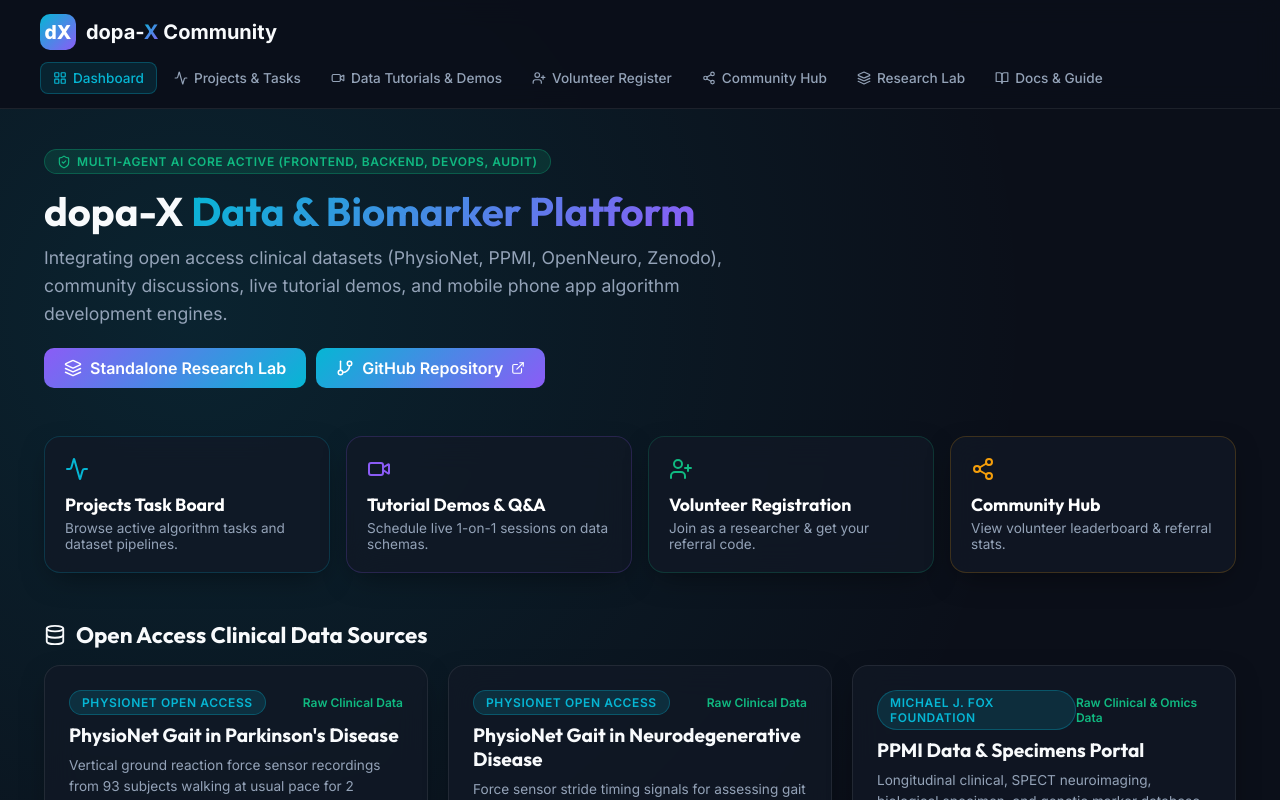
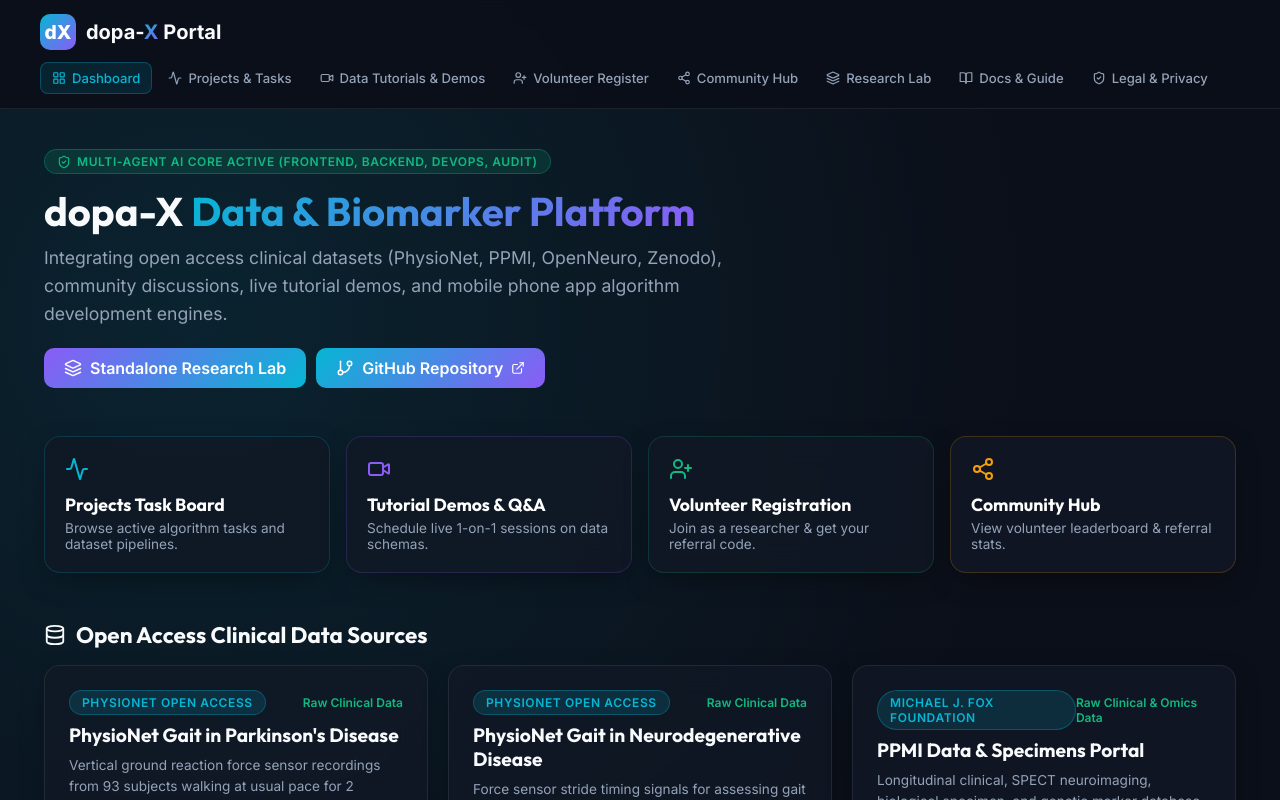
Before and after one commit to dopax35/data-analysis-tools, a Next.js app: page / in a window 1280 px wide. Shown: the top 800 px of the page. Built offline with nearby package versions, Linux system fonts and the light colour scheme.

Commit message:
Transfer site target to https://www.dopa-x.org/portal, add TBD legal consent gate & legal tab (components/Navbar.jsx)

```diff
--- a/components/Navbar.jsx
+++ b/components/Navbar.jsx
@@ -1,7 +1,7 @@
 import React from 'react';
 import Link from 'next/link';
 import { useRouter } from 'next/router';
-import { Activity, LayoutGrid, UserPlus, Share2, Video, Layers, BookOpen } from 'lucide-react';
+import { Activity, LayoutGrid, UserPlus, Share2, Video, Layers, BookOpen, ShieldCheck } from 'lucide-react';
 
 export default function Navbar() {
   const router = useRouter();
@@ -14,6 +14,7 @@ export default function Navbar() {
     { name: 'Community Hub', path: '/referral', icon: Share2 },
     { name: 'Research Lab', path: '/research', icon: Layers },
     { name: 'Docs & Guide', path: '/docs', icon: BookOpen },
+    { name: 'Legal & Privacy', path: '/legal', icon: ShieldCheck },
   ];
 
   return (
@@ -24,7 +25,7 @@ export default function Navbar() {
             dX
           </div>
           <span style={{ fontSize: '1.25rem', fontWeight: 700, color: 'var(--text-main)' }}>
-            dopa-<span className="gradient-text">X</span> Community
+            dopa-<span className="gradient-text">X</span> Portal
           </span>
         </Link>
 
@@ -40,9 +41,9 @@ export default function Navbar() {
                   display: 'inline-flex',
                   alignItems: 'center',
                   gap: '6px',
-                  padding: '7px 12px',
+                  padding: '7px 11px',
                   borderRadius: '8px',
-                  fontSize: '0.85rem',
+                  fontSize: '0.82rem',
                   fontWeight: 500,
                   textDecoration: 'none',
                   color: isActive ? 'var(--accent-cyan)' : 'var(--text-muted)',
```
